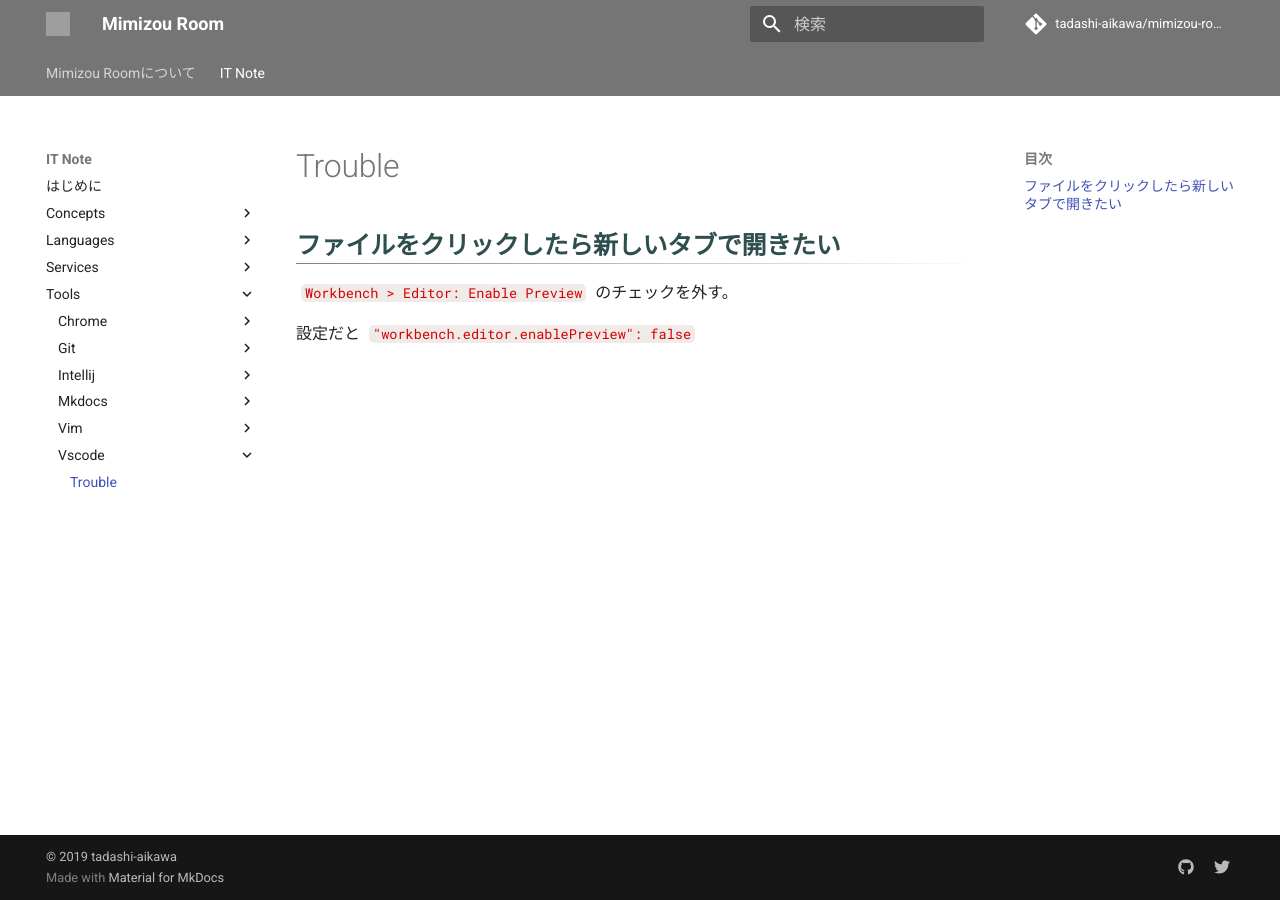
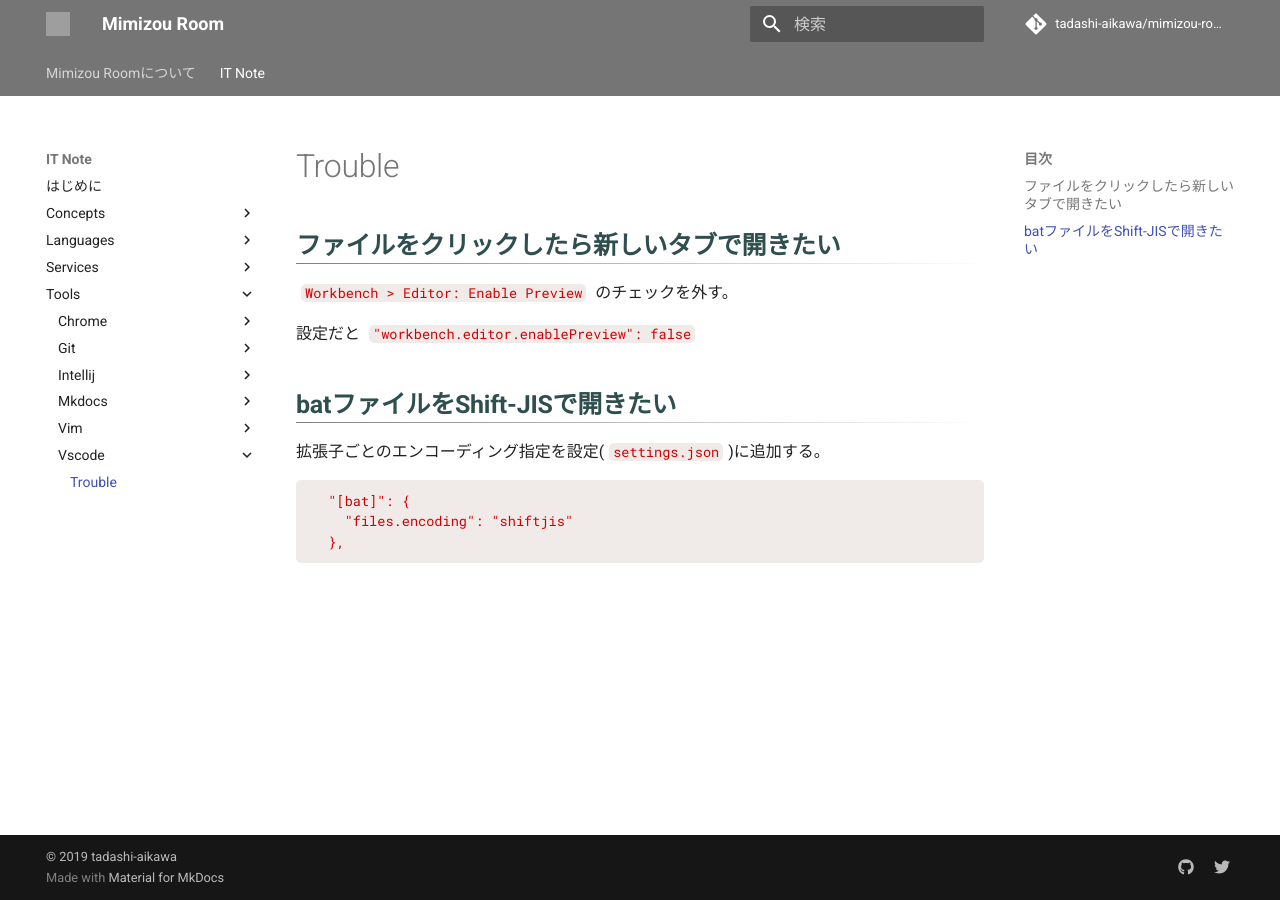
Before and after one commit to tadashi-aikawa/mimizou-room, an MkDocs documentation site: the page built from docs/IT_Note/tools/vscode/trouble.md, in a window 1280 px wide. Built offline with MkDocs 1.6.1 and Material for MkDocs 9.7.7, drawn with Linux system fonts in a browser that asks for light colours; comment, search, counter and statistics services are not loaded; grey boxes are pictures that could not be loaded.

Commit message:
VSCodeでbatを開く場合のエンコーディング指定

````diff
--- a/docs/IT_Note/tools/vscode/trouble.md
+++ b/docs/IT_Note/tools/vscode/trouble.md
@@ -4,3 +4,15 @@
 `Workbench > Editor: Enable Preview` のチェックを外す。
 
 設定だと `"workbench.editor.enablePreview": false`
+
+
+batファイルをShift-JISで開きたい
+--------------------------------
+
+拡張子ごとのエンコーディング指定を設定(`settings.json`)に追加する。
+
+```
+  "[bat]": {
+    "files.encoding": "shiftjis"
+  },
+```
````
